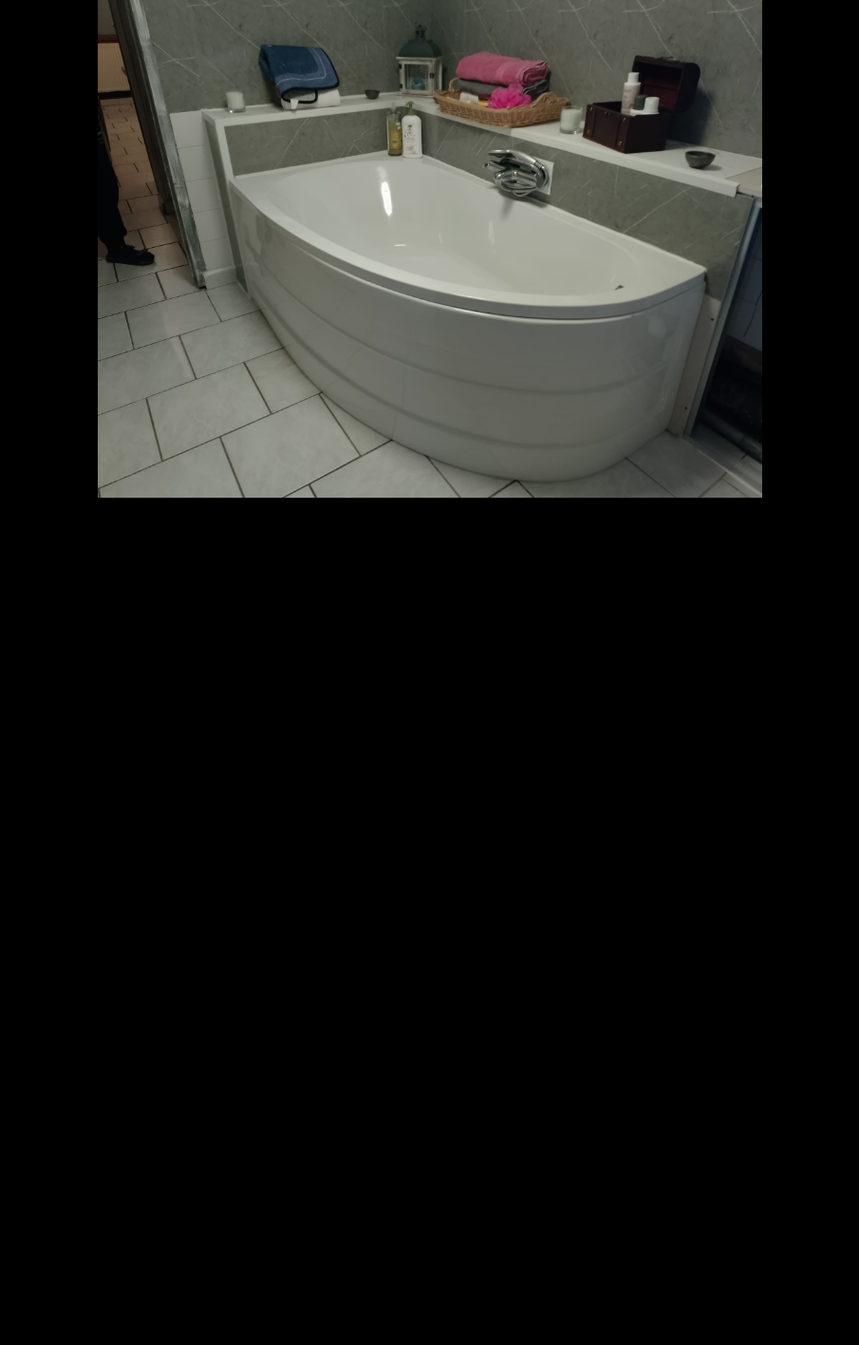
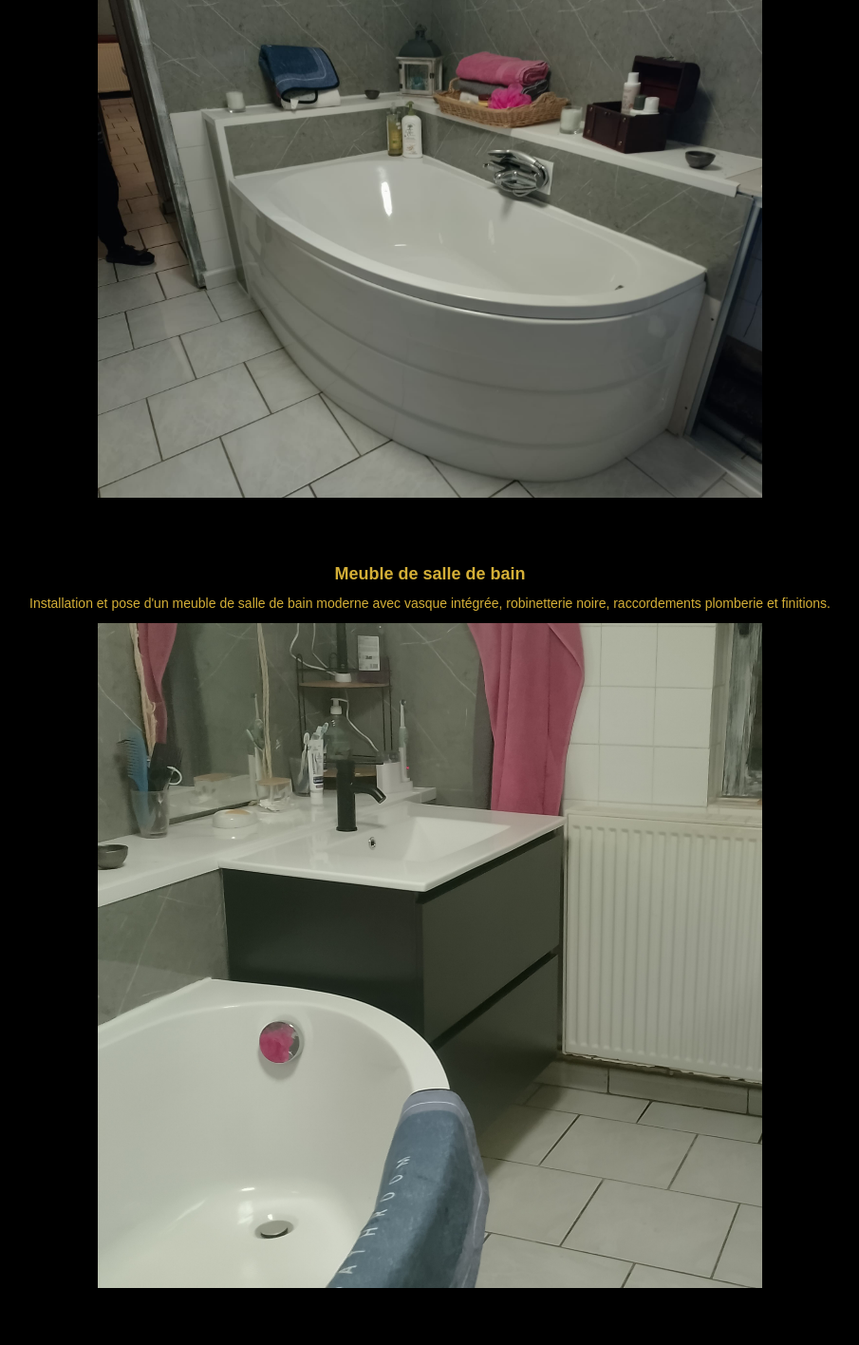
Before and after one commit to MSEDIT-1304/S.L-Multi-Services, a Flask app: page /photos in a window 1280 px wide. Shown: the part 4198-5614 px from the top of the page at 95% size, without its empty margins (307-1212 px from the left). Before the commit the page ends 4722 px from the top, so only its background shows below. Run offline with Flask 3, Linux system fonts and the light colour scheme.

Commit message:
Update photos.html

```diff
--- a/templates/photos.html
+++ b/templates/photos.html
@@ -65,4 +65,15 @@ pose des équipements sanitaires et installation d'un nouveau luminaire.
 
 <br><br><br>
 
+<h2>Meuble de salle de bain</h2>
+
+<p>
+Installation et pose d'un meuble de salle de bain moderne avec vasque intégrée,
+robinetterie noire, raccordements plomberie et finitions.
+</p>
+
+<img src="{{ url_for('static', filename='meuble-sdb.jpg') }}" width="700">
+
+<br><br><br>
+
 {% endblock %}
```
